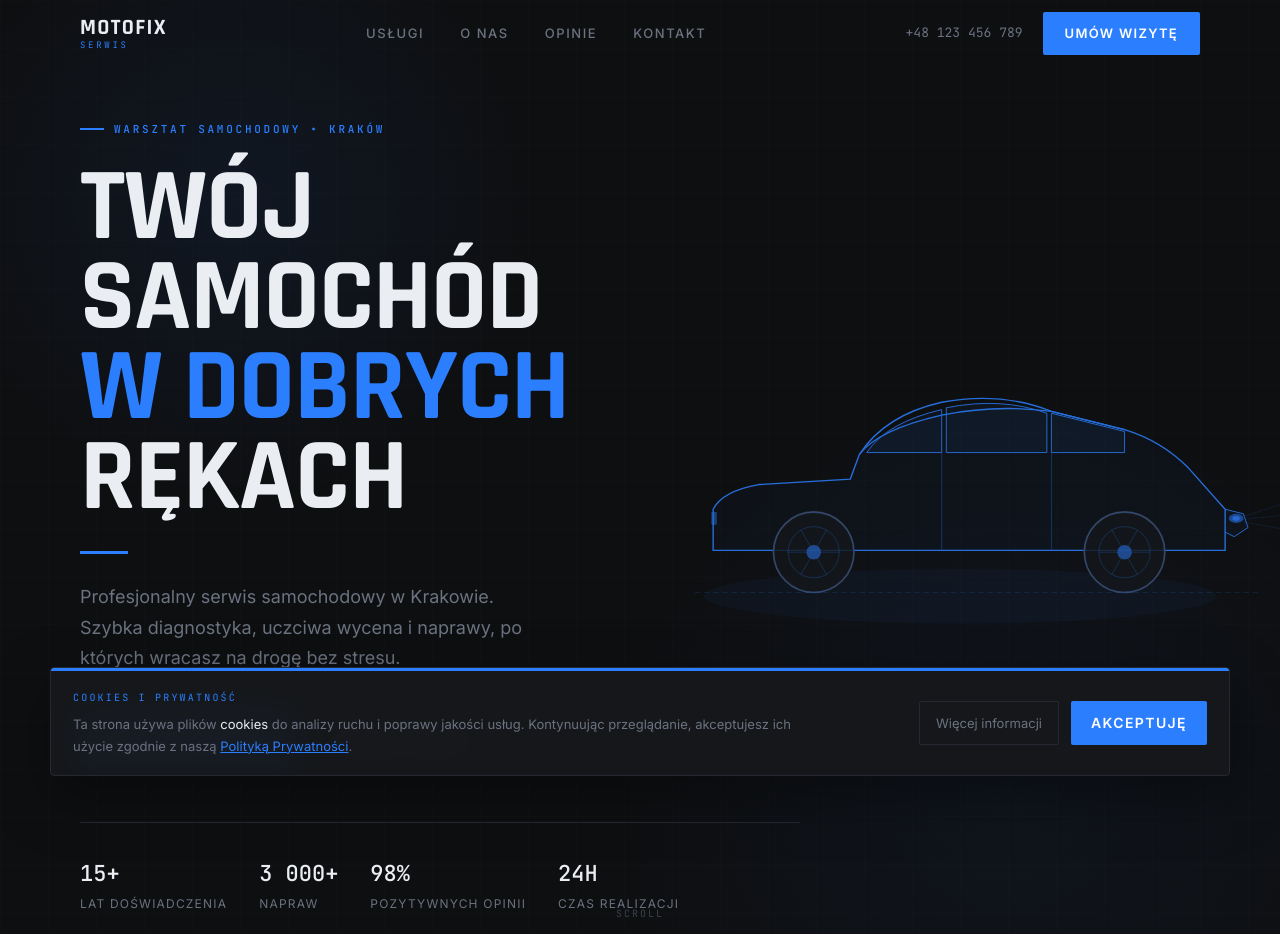
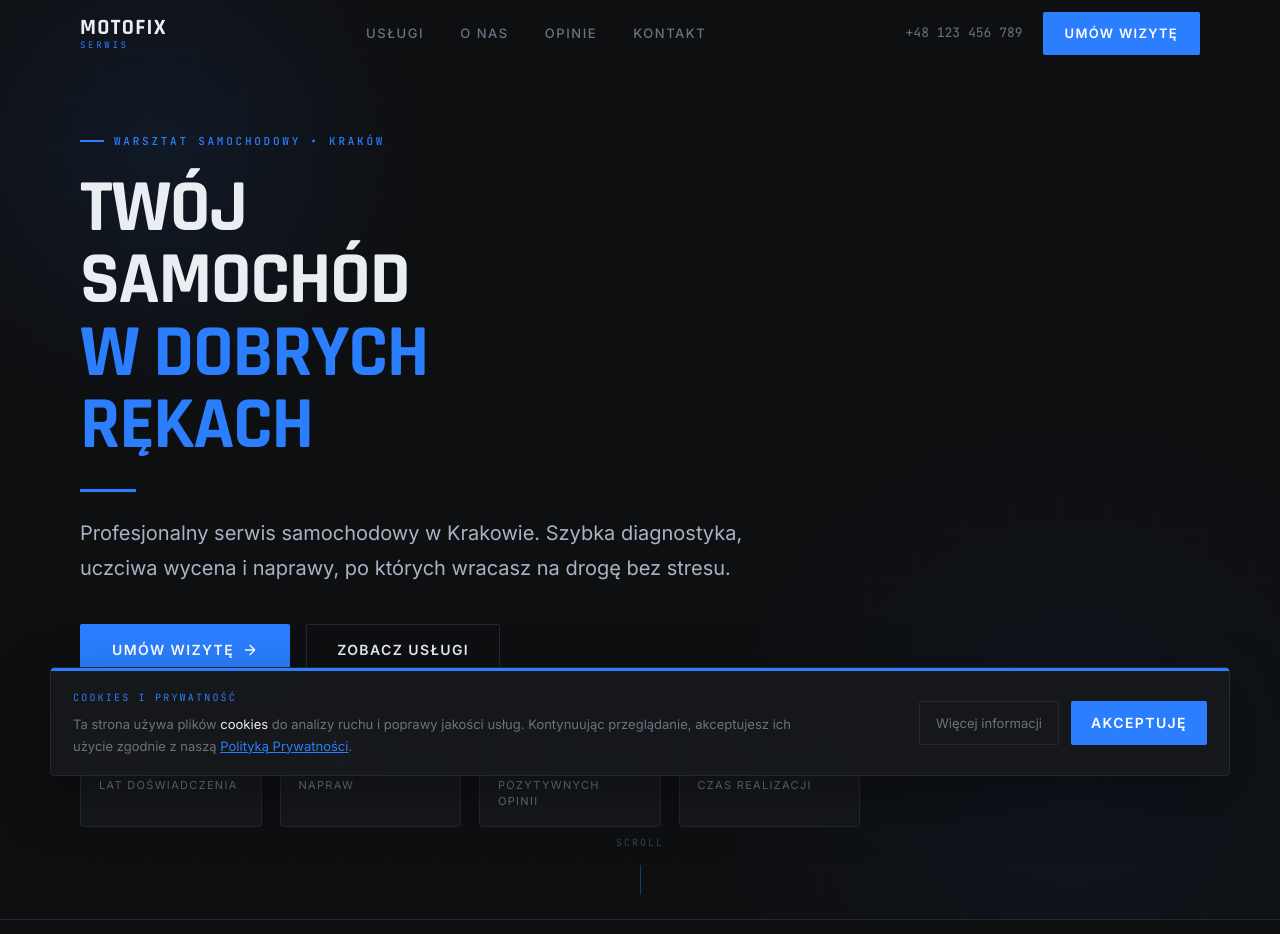
Before and after one commit to adminfavmotors/serwis_01, a Next.js app: page / in a window 1280 px wide. Shown: the top 934 px of the page. Built offline with nearby package versions, Linux system fonts and the light colour scheme.

Commit message:
design: simplify hero and improve typography

```diff
--- a/components/sections/Hero.tsx
+++ b/components/sections/Hero.tsx
@@ -3,103 +3,252 @@
 import { motion } from 'framer-motion'
 
 const fadeUp = (delay = 0) => ({
-  initial: { opacity: 0, y: 28 },
+  initial: { opacity: 0, y: 24 },
   animate: { opacity: 1, y: 0 },
-  transition: { duration: 0.6, delay, ease: [0.22, 1, 0.36, 1] as const },
+  transition: { duration: 0.55, delay, ease: [0.22, 1, 0.36, 1] as const },
 })
 
 function Hero() {
   return (
-    <section style={{ position: 'relative', minHeight: '100svh', display: 'flex', alignItems: 'center', backgroundColor: '#0E0F11', overflow: 'hidden' }}>
-      <div className="grid-texture" style={{ position: 'absolute', inset: 0, pointerEvents: 'none', opacity: 0.6 }} />
-      <div style={{ position: 'absolute', top: '-10%', left: '-5%', width: '600px', height: '600px', borderRadius: '50%', background: 'radial-gradient(circle, rgba(43,127,255,0.08) 0%, transparent 70%)', pointerEvents: 'none' }} />
-      <div style={{ position: 'absolute', bottom: '-20%', right: '-10%', width: '800px', height: '800px', borderRadius: '50%', background: 'radial-gradient(circle, rgba(43,127,255,0.05) 0%, transparent 70%)', pointerEvents: 'none' }} />
+    <section
+      style={{
+        position: 'relative',
+        minHeight: '100svh',
+        display: 'flex',
+        alignItems: 'center',
+        backgroundColor: '#0E0F11',
+        overflow: 'hidden',
+      }}
+    >
+      <div
+        className="grid-texture"
+        style={{
+          position: 'absolute',
+          inset: 0,
+          pointerEvents: 'none',
+          opacity: 0.45,
+        }}
+      />
 
-      <div className="container-site" style={{ position: 'relative', zIndex: 1, paddingTop: '120px', paddingBottom: '80px', width: '100%' }}>
-        <div style={{ maxWidth: '720px' }}>
-          <motion.div {...fadeUp(0.1)} style={{ marginBottom: '24px' }}>
+      <div
+        style={{
+          position: 'absolute',
+          top: '-12%',
+          left: '-8%',
+          width: '520px',
+          height: '520px',
+          borderRadius: '50%',
+          background: 'radial-gradient(circle, rgba(43,127,255,0.09) 0%, transparent 72%)',
+          pointerEvents: 'none',
+        }}
+      />
+
+      <div
+        style={{
+          position: 'absolute',
+          bottom: '-24%',
+          right: '-12%',
+          width: '720px',
+          height: '720px',
+          borderRadius: '50%',
+          background: 'radial-gradient(circle, rgba(43,127,255,0.05) 0%, transparent 72%)',
+          pointerEvents: 'none',
+        }}
+      />
+
+      <div
+        className="container-site"
+        style={{
+          position: 'relative',
+          zIndex: 1,
+          width: '100%',
+          paddingTop: '132px',
+          paddingBottom: '92px',
+        }}
+      >
+        <div style={{ maxWidth: '780px' }}>
+          <motion.div {...fadeUp(0.08)} style={{ marginBottom: '22px' }}>
             <span className="section-label">Warsztat samochodowy • Kraków</span>
           </motion.div>
 
-          <motion.h1 {...fadeUp(0.2)} style={{ fontFamily: 'var(--font-display)', fontSize: 'clamp(56px, 8vw, 108px)', fontWeight: 700, lineHeight: 0.88, letterSpacing: '-0.01em', textTransform: 'uppercase', color: '#EAEDF2', marginBottom: '8px' }}>
-            TWÓJ<br />SAMOCHÓD<br /><span style={{ color: '#2B7FFF' }}>W DOBRYCH</span><br />RĘKACH
+          <motion.h1
+            {...fadeUp(0.16)}
+            style={{
+              fontFamily: 'var(--font-display)',
+              fontSize: 'clamp(42px, 6.6vw, 74px)',
+              fontWeight: 700,
+              lineHeight: 0.98,
+              letterSpacing: '-0.018em',
+              textTransform: 'uppercase',
+              color: '#EAEDF2',
+              maxWidth: '11ch',
+            }}
+          >
+            Twój samochód
+            <br />
+            <span style={{ color: '#2B7FFF' }}>w dobrych rękach</span>
           </motion.h1>
 
-          <motion.div {...fadeUp(0.3)} style={{ width: '48px', height: '3px', backgroundColor: '#2B7FFF', margin: '28px 0' }} />
+          <motion.div
+            {...fadeUp(0.24)}
+            style={{
+              width: '56px',
+              height: '3px',
+              backgroundColor: '#2B7FFF',
+              margin: '26px 0 24px',
+            }}
+          />
 
-          <motion.p {...fadeUp(0.35)} style={{ fontFamily: 'var(--font-body)', fontSize: '18px', color: '#6B7280', lineHeight: 1.7, maxWidth: '480px', marginBottom: '40px' }}>
-            Profesjonalny serwis samochodowy w Krakowie. Szybka diagnostyka, uczciwa wycena i naprawy, po których wracasz na drogę bez stresu.
+          <motion.p
+            {...fadeUp(0.3)}
+            style={{
+              fontFamily: 'var(--font-body)',
+              fontSize: 'clamp(17px, 2vw, 20px)',
+              color: '#A9B2C3',
+              lineHeight: 1.75,
+              maxWidth: '58ch',
+              marginBottom: '38px',
+            }}
+          >
+            Profesjonalny serwis samochodowy w Krakowie. Szybka diagnostyka, uczciwa
+            wycena i naprawy, po których wracasz na drogę bez stresu.
           </motion.p>
 
-          <motion.div {...fadeUp(0.4)} style={{ display: 'flex', gap: '16px', flexWrap: 'wrap', marginBottom: '56px' }}>
+          <motion.div
+            {...fadeUp(0.38)}
+            style={{
+              display: 'flex',
+              gap: '16px',
+              flexWrap: 'wrap',
+              marginBottom: '52px',
+            }}
+          >
             <a href="#kontakt" className="btn-primary">
               Umów wizytę
-              <svg width="16" height="16" viewBox="0 0 24 24" fill="none" stroke="currentColor" strokeWidth="2" strokeLinecap="round"><path d="M5 12h14M12 5l7 7-7 7" /></svg>
+              <svg
+                width="16"
+                height="16"
+                viewBox="0 0 24 24"
+                fill="none"
+                stroke="currentColor"
+                strokeWidth="2"
+                strokeLinecap="round"
+                strokeLinejoin="round"
+              >
+                <path d="M5 12h14M12 5l7 7-7 7" />
+              </svg>
             </a>
-            <a href="#uslugi" className="btn-secondary">Zobacz usługi</a>
+            <a href="#uslugi" className="btn-secondary">
+              Zobacz usługi
+            </a>
           </motion.div>
 
-          <motion.div {...fadeUp(0.5)} style={{ display: 'flex', flexWrap: 'wrap', gap: '32px', paddingTop: '32px', borderTop: '1px solid #252830' }}>
+          <motion.div
+            {...fadeUp(0.46)}
+            style={{
+              display: 'grid',
+              gridTemplateColumns: 'repeat(4, minmax(0, 1fr))',
+              gap: '18px',
+            }}
+            className="hero-stats"
+          >
             {[
               { value: '15+', label: 'lat doświadczenia' },
               { value: '3 000+', label: 'napraw' },
               { value: '98%', label: 'pozytywnych opinii' },
               { value: '24H', label: 'czas realizacji' },
             ].map((badge) => (
-              <div key={badge.value} style={{ display: 'flex', flexDirection: 'column', gap: '2px' }}>
-                <span style={{ fontFamily: 'var(--font-mono)', fontSize: '22px', fontWeight: 500, color: '#EAEDF2' }}>{badge.value}</span>
-                <span style={{ fontFamily: 'var(--font-body)', fontSize: '12px', color: '#6B7280', textTransform: 'uppercase', letterSpacing: '0.1em' }}>{badge.label}</span>
+              <div
+                key={badge.value}
+                style={{
+                  backgroundColor: '#16181C',
+                  border: '1px solid #252830',
+                  borderRadius: '4px',
+                  padding: '18px 18px 16px',
+                }}
+              >
+                <span
+                  style={{
+                    display: 'block',
+                    fontFamily: 'var(--font-mono)',
+                    fontSize: '20px',
+                    fontWeight: 500,
+                    color: '#EAEDF2',
+                    lineHeight: 1.1,
+                    marginBottom: '8px',
+                  }}
+                >
+                  {badge.value}
+                </span>
+                <span
+                  style={{
+                    display: 'block',
+                    fontFamily: 'var(--font-body)',
+                    fontSize: '11px',
+                    color: '#6B7280',
+                    textTransform: 'uppercase',
+                    letterSpacing: '0.12em',
+                    lineHeight: 1.5,
+                  }}
+                >
+                  {badge.label}
+                </span>
               </div>
             ))}
           </motion.div>
         </div>
-
-        <motion.div initial={{ opacity: 0 }} animate={{ opacity: 0.85 }} transition={{ delay: 0.6, duration: 1 }}
-          style={{ position: 'absolute', right: '0', top: '50%', transform: 'translateY(-50%)', width: '50%', pointerEvents: 'none' }}
-          className="hero-car">
-          <motion.div animate={{ y: [0, -10, 0] }} transition={{ duration: 6, repeat: Infinity, ease: 'easeInOut' }}>
-            <svg viewBox="0 0 700 320" fill="none" xmlns="http://www.w3.org/2000/svg" aria-hidden="true" style={{ width: '100%' }}>
-              <ellipse cx="350" cy="270" rx="280" ry="30" fill="rgba(43,127,255,0.06)" />
-              <path d="M80 220 L80 175 Q90 155 130 148 L230 142 L240 115 Q260 88 330 72 Q390 60 450 68 L530 88 Q570 100 600 130 L640 175 L640 220 Z" stroke="#2B7FFF" strokeWidth="1.5" fill="rgba(43,127,255,0.04)" />
-              <path d="M240 115 Q268 72 330 58 Q395 46 450 68 L530 88" stroke="#2B7FFF" strokeWidth="1.5" fill="none" />
-              <path d="M248 113 Q270 80 330 66 L330 113 Z" stroke="#2B7FFF" strokeWidth="1" fill="rgba(43,127,255,0.07)" />
-              <path d="M335 113 L335 64 Q395 52 445 70 L445 113 Z" stroke="#2B7FFF" strokeWidth="1" fill="rgba(43,127,255,0.07)" />
-              <path d="M450 113 L450 70 L530 90 L530 113 Z" stroke="#2B7FFF" strokeWidth="1" fill="rgba(43,127,255,0.07)" />
-              <line x1="330" y1="113" x2="330" y2="220" stroke="#2B7FFF" strokeWidth="0.8" opacity="0.5" />
-              <line x1="450" y1="113" x2="450" y2="220" stroke="#2B7FFF" strokeWidth="0.8" opacity="0.5" />
-              <path d="M640 175 L660 180 L665 195 L650 205 L640 200" stroke="#2B7FFF" strokeWidth="1" fill="rgba(43,127,255,0.05)" />
-              <ellipse cx="652" cy="185" rx="8" ry="5" fill="#2B7FFF" opacity="0.6" />
-              <ellipse cx="652" cy="185" rx="4" ry="2.5" fill="#2B7FFF" opacity="0.9" />
-              <path d="M660 183 L700 170 M660 186 L700 182 M660 189 L700 196" stroke="#2B7FFF" strokeWidth="0.8" opacity="0.2" />
-              <rect x="78" y="178" width="6" height="14" rx="1" fill="#2B7FFF" opacity="0.5" />
-              {[190, 530].map((cx) => (
-                <g key={cx}>
-                  <circle cx={cx} cy="222" r="44" stroke="#3A4150" strokeWidth="2" fill="rgba(22,24,28,0.8)" />
-                  <circle cx={cx} cy="222" r="44" stroke="#2B7FFF" strokeWidth="1" fill="none" opacity="0.4" />
-                  <circle cx={cx} cy="222" r="28" stroke="#2B7FFF" strokeWidth="1" fill="none" opacity="0.3" />
-                  <circle cx={cx} cy="222" r="8" fill="#2B7FFF" opacity="0.6" />
-                  {[0, 60, 120, 180, 240, 300].map((angle, i) => {
-                    const r = (angle * Math.PI) / 180
-                    return <line key={i} x1={cx + 8 * Math.cos(r)} y1={222 + 8 * Math.sin(r)} x2={cx + 28 * Math.cos(r)} y2={222 + 28 * Math.sin(r)} stroke="#2B7FFF" strokeWidth="1" opacity="0.3" />
-                  })}
-                </g>
-              ))}
-              <line x1="60" y1="266" x2="680" y2="266" stroke="#2B7FFF" strokeWidth="1" strokeDasharray="6 4" opacity="0.2" />
-            </svg>
-          </motion.div>
-        </motion.div>
       </div>
 
-      <motion.div initial={{ opacity: 0 }} animate={{ opacity: 1 }} transition={{ delay: 1.2, duration: 0.6 }}
-        style={{ position: 'absolute', bottom: '32px', left: '50%', transform: 'translateX(-50%)', display: 'flex', flexDirection: 'column', alignItems: 'center', gap: '8px' }}>
-        <span style={{ fontFamily: 'var(--font-mono)', fontSize: '10px', color: '#3A4150', letterSpacing: '0.2em', textTransform: 'uppercase' }}>scroll</span>
-        <motion.div animate={{ y: [0, 6, 0] }} transition={{ duration: 1.5, repeat: Infinity, ease: 'easeInOut' }}
-          style={{ width: '1px', height: '32px', backgroundColor: '#2B7FFF', opacity: 0.4 }} />
+      <motion.div
+        initial={{ opacity: 0 }}
+        animate={{ opacity: 1 }}
+        transition={{ delay: 1, duration: 0.5 }}
+        style={{
+          position: 'absolute',
+          bottom: '30px',
+          left: '50%',
+          transform: 'translateX(-50%)',
+          display: 'flex',
+          flexDirection: 'column',
+          alignItems: 'center',
+          gap: '8px',
+        }}
+      >
+        <span
+          style={{
+            fontFamily: 'var(--font-mono)',
+            fontSize: '10px',
+            color: '#3A4150',
+            letterSpacing: '0.2em',
+            textTransform: 'uppercase',
+          }}
+        >
+          scroll
+        </span>
+        <motion.div
+          animate={{ y: [0, 6, 0] }}
+          transition={{ duration: 1.5, repeat: Infinity, ease: 'easeInOut' }}
+          style={{
+            width: '1px',
+            height: '30px',
+            backgroundColor: '#2B7FFF',
+            opacity: 0.4,
+          }}
+        />
       </motion.div>
 
       <style>{`
-        .hero-car { display: none; }
-        @media (min-width: 1024px) { .hero-car { display: block !important; } }
+        @media (max-width: 900px) {
+          .hero-stats {
+            grid-template-columns: repeat(2, minmax(0, 1fr)) !important;
+          }
+        }
+
+        @media (max-width: 520px) {
+          .hero-stats {
+            grid-template-columns: 1fr !important;
+          }
+        }
       `}</style>
     </section>
   )
```
